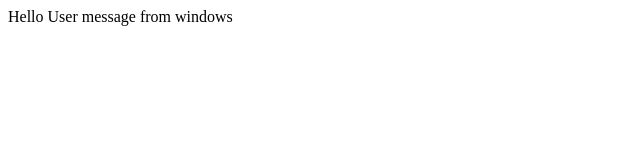
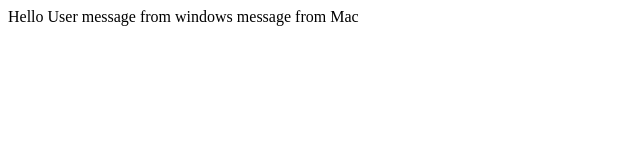
Before and after one commit to firstSonOfFirstSon/WebpackTest, a website built with webpack: page index.html in a window 1280 px wide. Shown: the whole page, without its empty margins (0-640 px from the left). Built offline with nearby package versions, Linux system fonts and the light colour scheme.

Commit message:
commit from mac

```diff
--- a/index.html
+++ b/index.html
@@ -9,5 +9,7 @@
    Hello User
 
    message from windows
+
+    message from Mac
 </body>
 </html>
```
